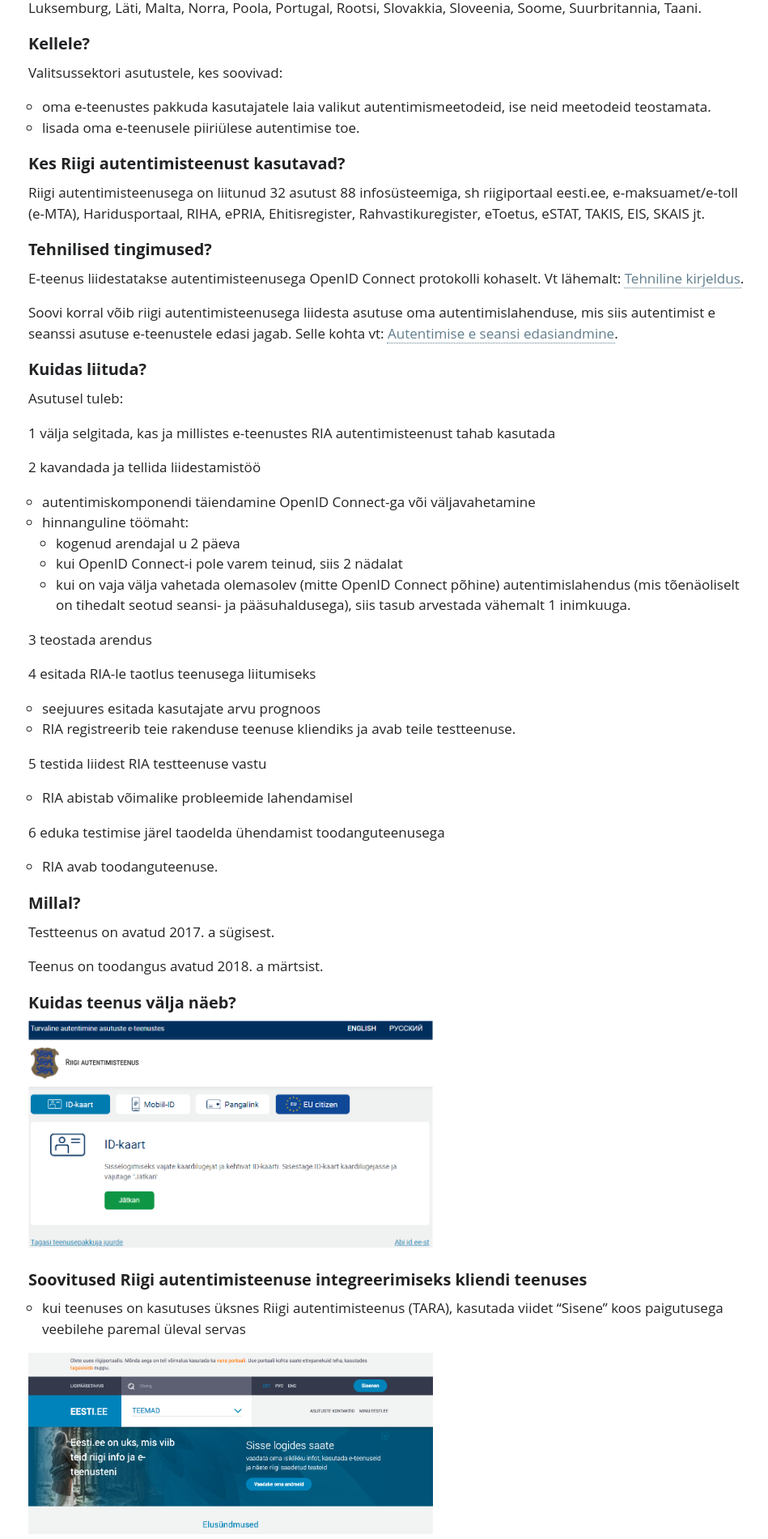
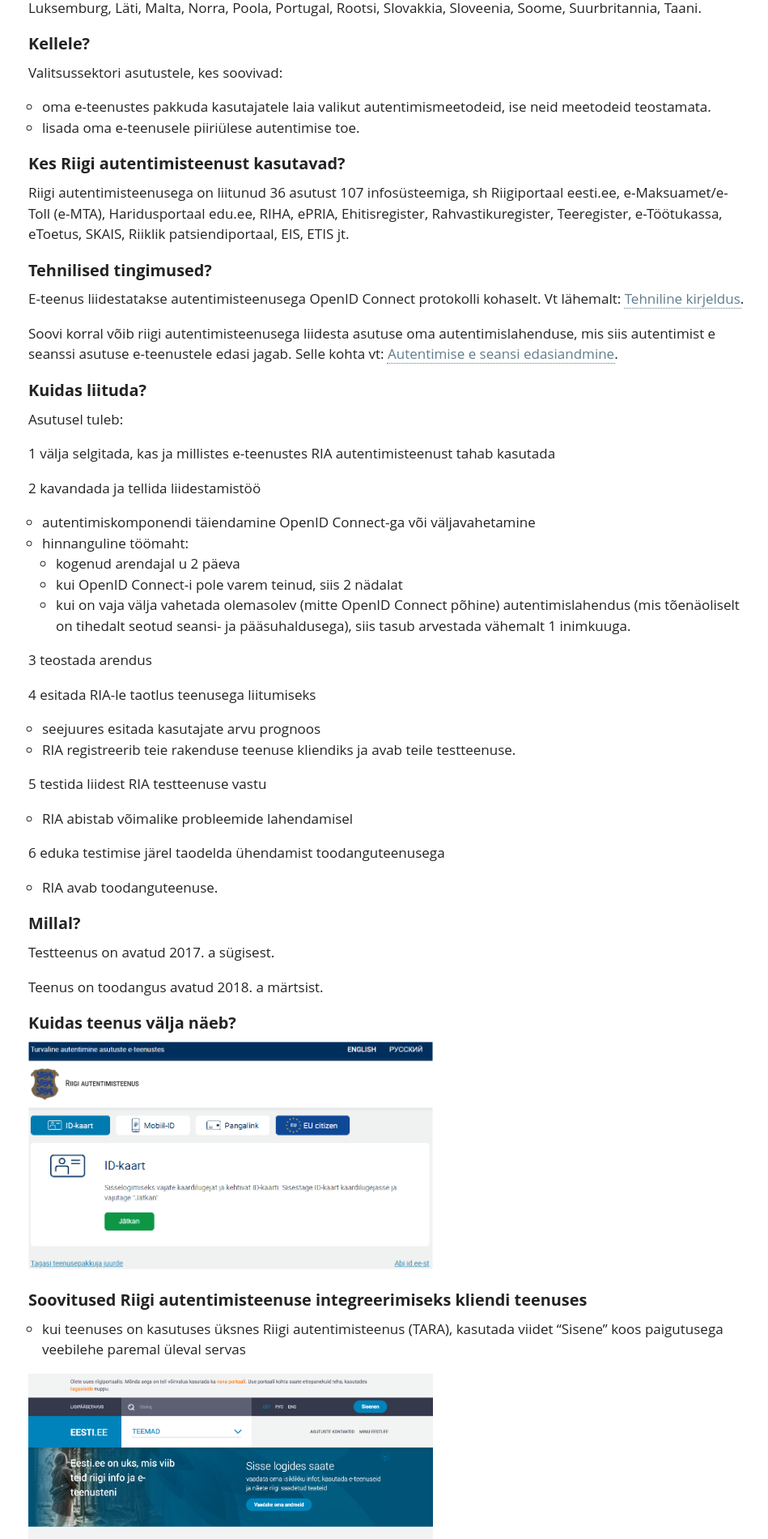
Before and after one commit to e-gov/TARA-Doku, a Jekyll site: the page built from Arikirjeldus.md, in a window 1280 px wide. Shown: the part 785-2685 px from the top of the page at 81% size, without its empty margins (323-1272 px from the left). Built offline with Jekyll 4.4.1, drawn with Linux system fonts in a browser that asks for light colours; our own code applies the rules of GitHub Pages for plain Markdown files.

Commit message:
Update Arikirjeldus.md

```diff
--- a/Arikirjeldus.md
+++ b/Arikirjeldus.md
@@ -35,7 +35,7 @@ Valitsussektori asutustele, kes soovivad:
 
 ## Kes Riigi autentimisteenust kasutavad?
 
-Riigi autentimisteenusega on liitunud 32 asutust 88 infosüsteemiga, sh riigiportaal eesti.ee, e-maksuamet/e-toll (e-MTA), Haridusportaal, RIHA, ePRIA, Ehitisregister, Rahvastikuregister, eToetus, eSTAT, TAKIS, EIS, SKAIS jt.
+Riigi autentimisteenusega on liitunud 36 asutust 107 infosüsteemiga, sh Riigiportaal eesti.ee, e-Maksuamet/e-Toll (e-MTA), Haridusportaal edu.ee, RIHA, ePRIA, Ehitisregister, Rahvastikuregister, Teeregister, e-Töötukassa, eToetus, SKAIS, Riiklik patsiendiportaal, EIS, ETIS jt.
 
 ## Tehnilised tingimused?
 
```
